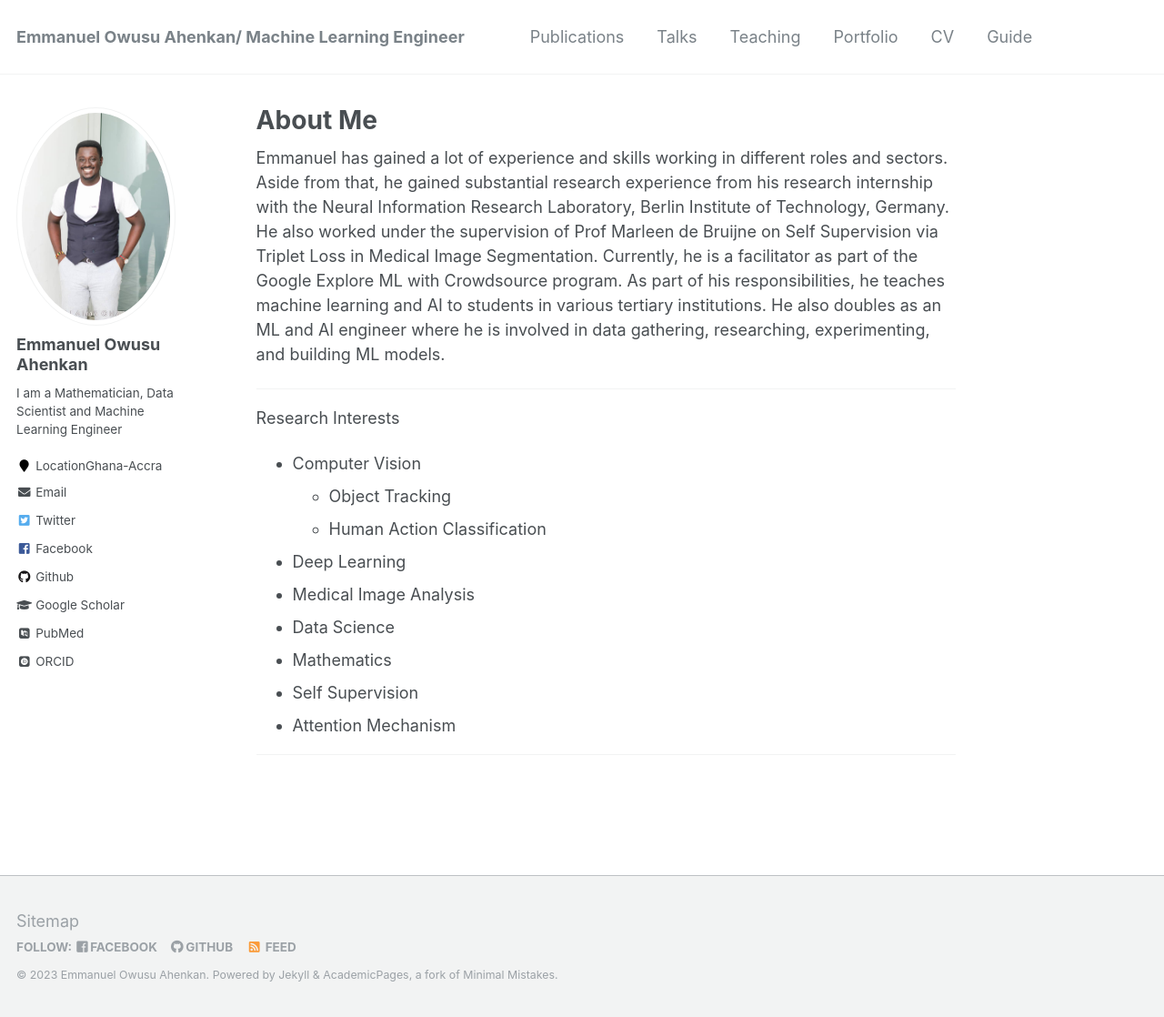
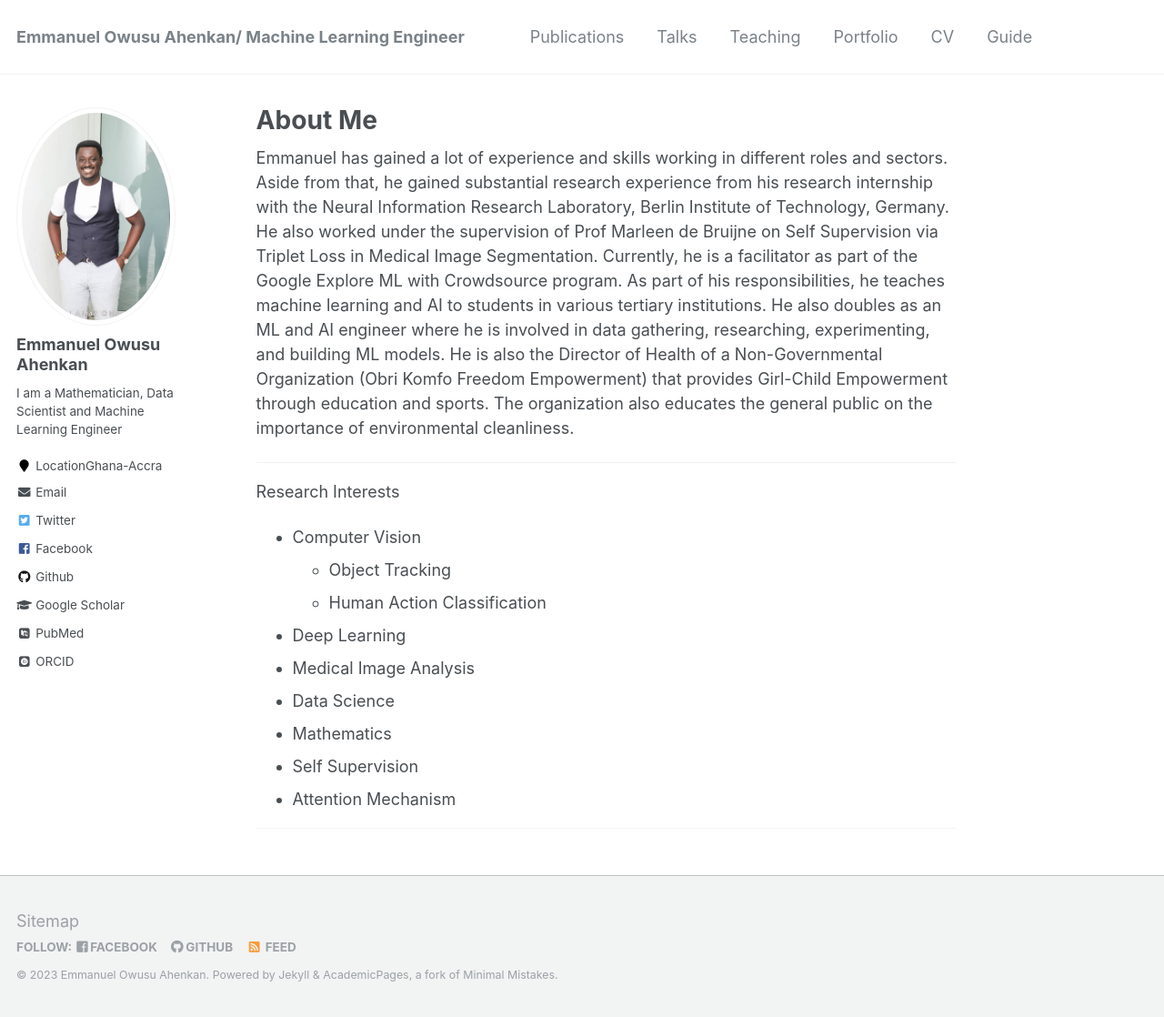
Before and after one commit to EmmanuelOwusu/EmmanuelOwusu.github.io, a Jekyll site: the page built from _pages/about.md, in a window 1280 px wide and 1118 px high. Shown: the whole window at 91% size. Built offline with Jekyll 4.4.1, drawn with Linux system fonts in a browser that asks for light colours; some web fonts are replaced.

Commit message:
Update about.md

```diff
--- a/_pages/about.md
+++ b/_pages/about.md
@@ -13,6 +13,7 @@ Emmanuel has gained a lot of experience and skills working in different roles an
 Aside from that, he gained substantial research experience from his research internship with the Neural Information Research Laboratory, Berlin Institute of Technology, Germany. He also worked under the supervision of Prof Marleen de Bruijne on Self Supervision via Triplet Loss in Medical Image Segmentation.
 Currently, he is a facilitator as part of the Google Explore ML with Crowdsource program. As part of his responsibilities, he teaches machine learning and AI to students in various tertiary institutions.
 He also doubles as an ML and AI engineer where he is involved in data gathering, researching, experimenting, and building  ML models.
+He is also the Director of Health of a Non-Governmental Organization (Obri Komfo Freedom Empowerment) that provides Girl-Child Empowerment through education and sports. The organization also educates the general public on the importance of environmental cleanliness.
 
 
 
```
